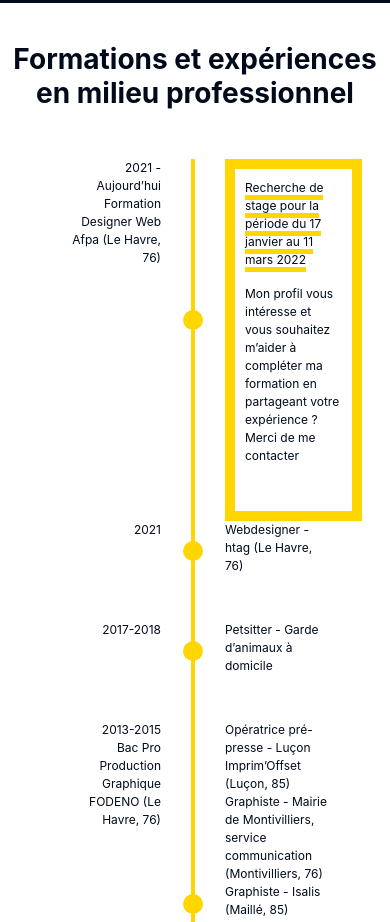
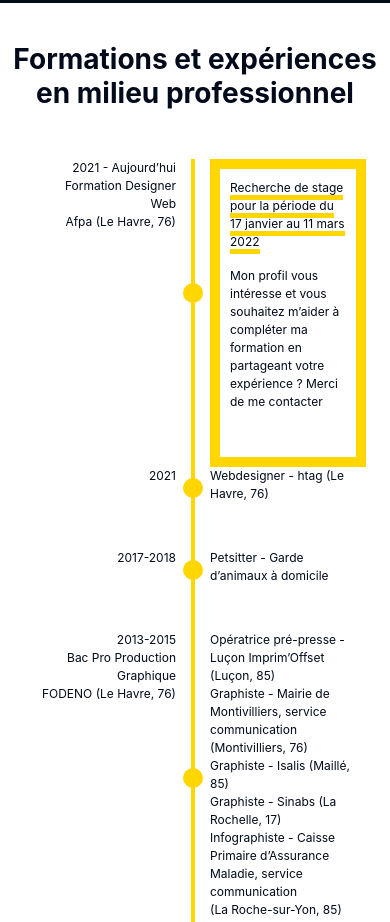
Before and after one commit to Taragraph/cv_tatiana_ragueneau, a plain HTML site: page index.html in a window 390 px wide. Shown: the part 2816-3738 px from the top of the page. Drawn offline with nearby package versions, Linux system fonts and the light colour scheme.

Commit message:
modification marge frise

```diff
--- a/index.css
+++ b/index.css
@@ -458,7 +458,7 @@ header {
 
 .annee {
     display: flex;
-    width: 70%;
+    width: 80%;
     margin: auto;
 }
 
@@ -500,7 +500,7 @@ header {
     padding-left: 30px;
 }
 
-@media screen and (max-width: 1000px)
+@media screen and (max-width: 800px)
 {
     .experiencepro
     {
@@ -518,6 +518,21 @@ header {
         text-align: right;
     }
 
+    .annee div:first-child
+    {
+        padding-right: 15px;
+    }
+
+    .entreprise
+    {
+        text-align: left;
+        padding-left: 15px;
+    }
+
+        .stage
+    {
+        left: 15px;
+    }
 }
 
 /*Centres d'intérêts*/
```
Lines whose indentation alone changed are shown as unchanged.
